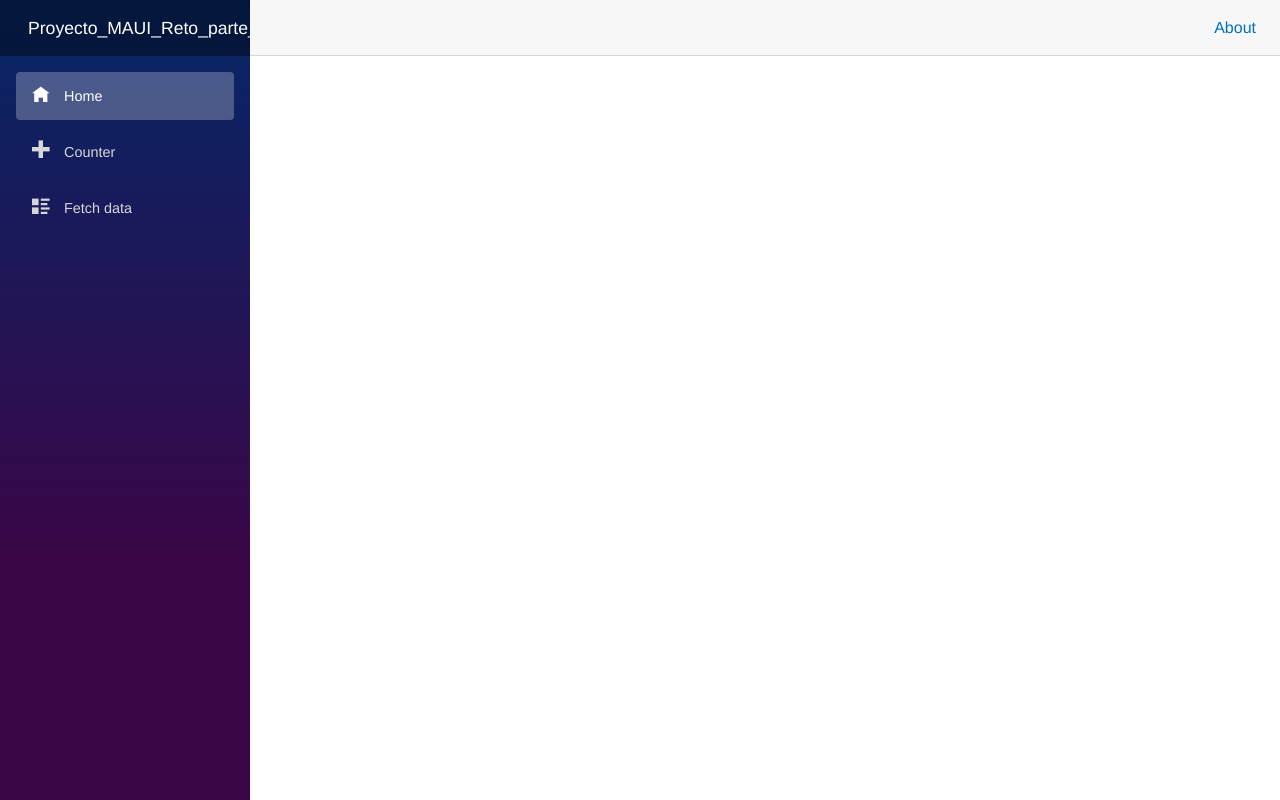
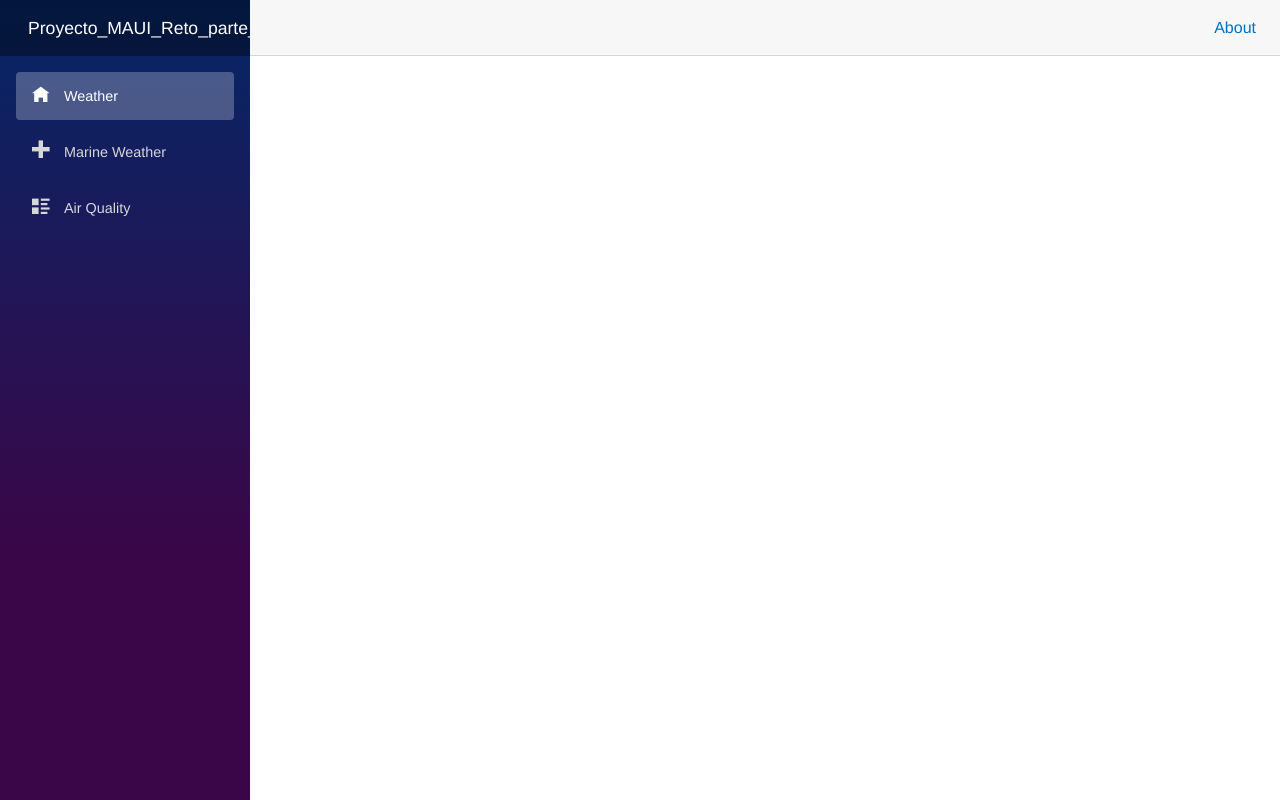
Before and after one commit to ClementeRodReg/Proyecto_MAUI_Reto_parte_1, an ASP.NET Core app: page / in a window 1280 px wide. Run offline with ASP.NET Core 8, Linux system fonts and the light colour scheme; style sheets or scripts are compiled from the project's sources.

Commit message:
Commit cambio paginas

```diff
--- a/Pages/FetchData.razor
+++ b/Pages/Air_Quality.razor
@@ -1,6 +1,3 @@
 @page "/AirQualityAPI"
 
-
-
-
 <h1>Air Quality</h1>
--- a/Shared/NavMenu.razor
+++ b/Shared/NavMenu.razor
@@ -11,17 +11,17 @@
     <nav class="flex-column">
         <div class="nav-item px-3">
             <NavLink class="nav-link" href="" Match="NavLinkMatch.All">
-                <span class="oi oi-home" aria-hidden="true"></span> Home
+                <span class="oi oi-home" aria-hidden="true"></span> Weather
             </NavLink>
         </div>
         <div class="nav-item px-3">
             <NavLink class="nav-link" href="MarineWeatherAPI">
-                <span class="oi oi-plus" aria-hidden="true"></span> Counter
+                <span class="oi oi-plus" aria-hidden="true"></span> Marine Weather
             </NavLink>
         </div>
         <div class="nav-item px-3">
             <NavLink class="nav-link" href="AirQualityAPI">
-                <span class="oi oi-list-rich" aria-hidden="true"></span> Fetch data
+                <span class="oi oi-list-rich" aria-hidden="true"></span> Air Quality
             </NavLink>
         </div>
     </nav>
```
Also changed, not shown: Pages/Marine_Weather.razor (renamed from Pages/Counter.razor).
